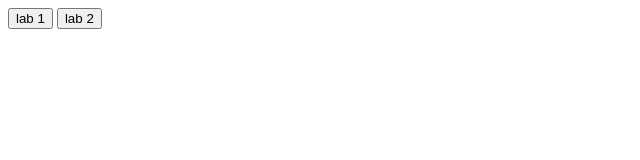
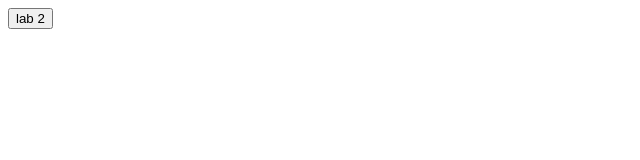
Before and after one commit to nekt2111/labsJS, a plain HTML site: page index.html in a window 1280 px wide. Shown: the whole page, without its empty margins (0-640 px from the left). Drawn offline with Linux system fonts and the light colour scheme.

Commit message:
Update index.html

```diff
--- a/index.html
+++ b/index.html
@@ -8,9 +8,6 @@
 </head>
 
 <body>
-    <button>
-        lab 1
-    </button>
     <button onclick="lab2()">
         lab 2
     </button>
```
